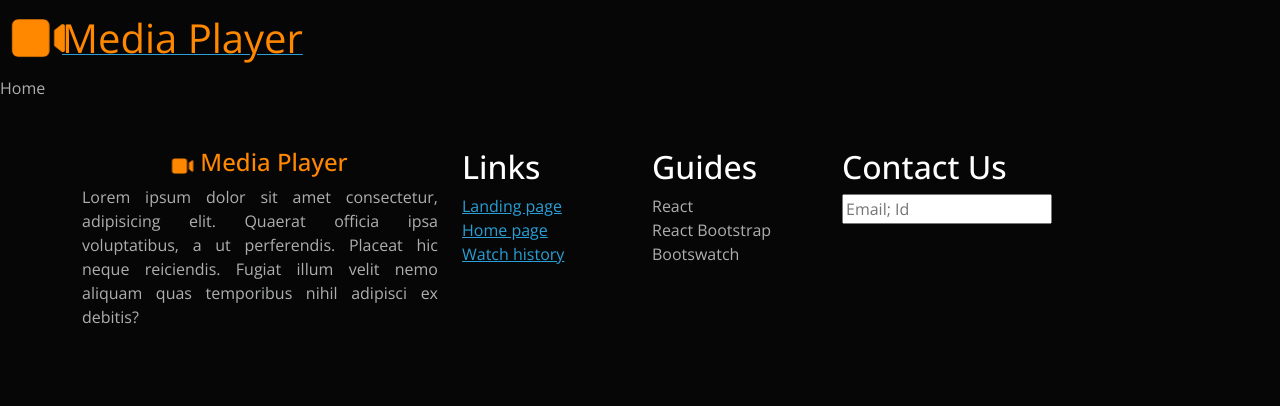
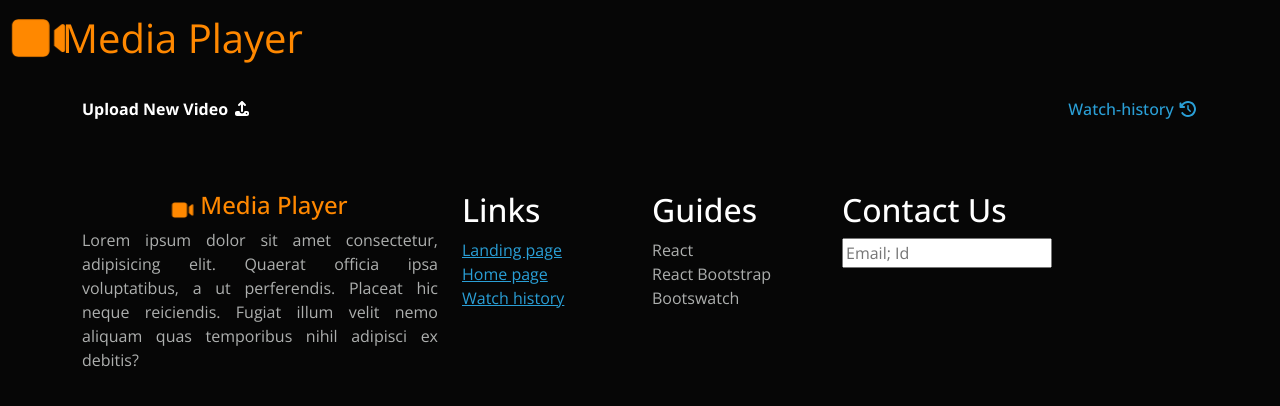
Before and after one commit to Tefinbose/Media-player, a React (Vite) app in the folder frontend/: page /home in a window 1280 px wide. Shown: the top 406 px of the page. Built offline with nearby package versions, Linux system fonts and the light colour scheme; a web font is replaced by a local one.

Commit message:
Add Header, Home, Add, Category, Vediocard, and View components with basic structure and functionality

```diff
--- /dev/null
+++ b/frontend/src/components/Add.jsx
@@ -0,0 +1,45 @@
+import { faCloudArrowUp, faUpload } from "@fortawesome/free-solid-svg-icons";
+import { FontAwesomeIcon } from "@fortawesome/react-fontawesome";
+import React from "react";
+import { useState } from 'react';
+import Button from 'react-bootstrap/Button';
+import Modal from 'react-bootstrap/Modal';
+
+
+function Add() {
+  const [show, setShow] = useState(false);
+  const handleClose = () => setShow(false);
+  const handleShow = () => setShow(true);
+  return (
+    <>
+      <h6 className="fw-bold" onClick={handleShow}>
+        Upload New Video <FontAwesomeIcon icon={faUpload} />
+      </h6>
+       <Modal show={show} onHide={handleClose}>
+        <Modal.Header closeButton>
+          <Modal.Title className="text-warning">
+            <FontAwesomeIcon icon={faCloudArrowUp}/>
+            Upload Video</Modal.Title>
+        </Modal.Header>
+        <Modal.Body>
+          <p className="fw-bold">Please fill the following details</p>
+          <form className="d-flex flex-column gap-3 border border rounded-1 p-3">
+            <input placeholder="Video-Caption" className="form-control " type="text" />
+            <input placeholder="Video-Image" className="form-control" type="text" />
+            <input placeholder="Video-Url" className="form-control" type="text" />
+          </form>
+        </Modal.Body>
+        <Modal.Footer>
+          <Button variant="secondary" onClick={handleClose}>
+           Cancel
+          </Button>
+          <Button variant="primary" onClick={handleClose}>
+            Upload
+          </Button>
+        </Modal.Footer>
+      </Modal>
+    </>
+  );
+}
+
+export default Add;
--- a/frontend/src/components/Header.jsx
+++ b/frontend/src/components/Header.jsx
@@ -9,7 +9,7 @@ function Header (){
     return(
         <>
       <Navbar className="bg-transparent">
-        <Link to={"/"} style={{textDecoration:"nonex"}}>
+        <Link to={"/"} style={{textDecoration:"none"}}>
           <Container>
             <Navbar.Brand className="text-warning fs-3">
                <FontAwesomeIcon className="" icon={faVideo} beat />
--- a/frontend/src/pages/Home.jsx
+++ b/frontend/src/pages/Home.jsx
@@ -1,8 +1,19 @@
 import React from 'react'
-
+import Add from '../components/Add'
+import { Link } from 'react-router-dom'
+import { faClockRotateLeft } from '@fortawesome/free-solid-svg-icons'
+import { FontAwesomeIcon } from '@fortawesome/react-fontawesome'
+FontAwesomeIcon
 function Home() {
   return (
-    <div>Home</div>
+<>
+
+<div className="container d-flex justify-content-between mt-4">
+  <Add/>
+  <h6><Link  style={{textDecoration:"none"}} to={"/watchhistory"}><p > Watch-history <FontAwesomeIcon icon={faClockRotateLeft} /></p></Link></h6>
+</div>
+</>
+
   )
 }
 
```
Also changed, not shown: frontend/src/components/Category.jsx (added, +9 -0 lines), frontend/src/components/Vediocard.jsx (added, +9 -0 lines), frontend/src/components/View.jsx (added, +9 -0 lines).
